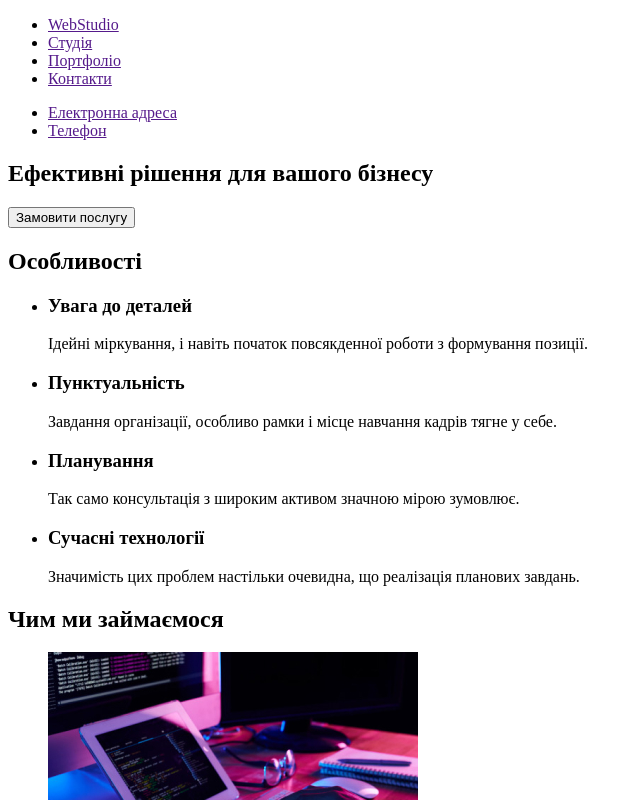
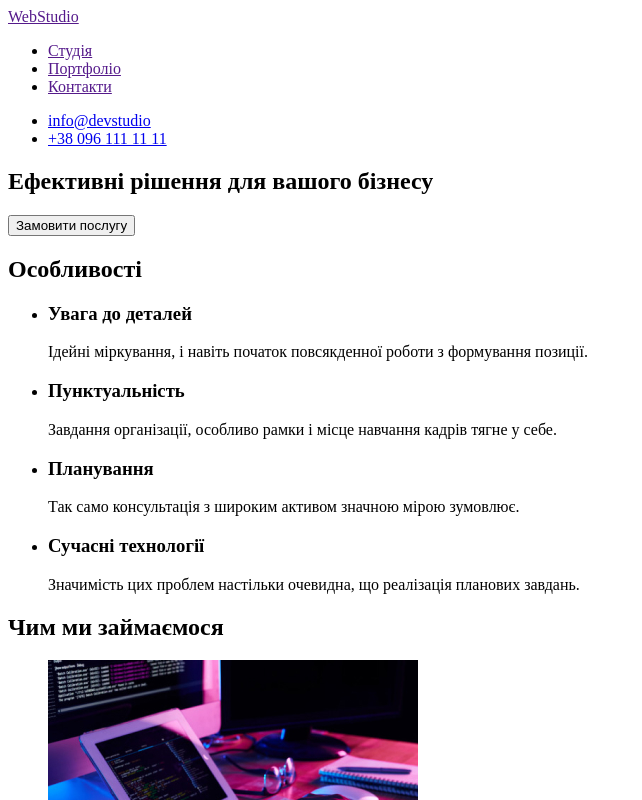
Before and after one commit to Nataliya202/homework-1, a plain HTML site: page index.html in a window 1280 px wide. Shown: the top 800 px of the page, without its empty margins (0-642 px from the left). Drawn offline with Linux system fonts and the light colour scheme.

Commit message:
update index.html file

```diff
--- a/index.html
+++ b/index.html
@@ -9,19 +9,18 @@
         <!--Шапка сайту-->
         <header>
             <nav>
+                <a href="">WebStudio</a>
 
                 <ul>
-                    <li><a href="">WebStudio</a></li>
                     <li><a href="">Студія</a></li>
                     <li><a href="">Портфоліо</a></li>
                     <li><a href="">Контакти</a></li>
                 </ul>
 
                 <ul>
-                    <li><a href="">Електронна адреса</a></li>
-                    <li><a href="">Телефон</a></li>
+                    <li><a href="mailto:info@devstudio">info@devstudio</a></li>
+                    <li><a href="tel:+380961111111">+38 096 111 11 11</a></li>
                 </ul>
-
             </nav>
         </header>
 
@@ -113,10 +112,13 @@
 
         <!--Футер-->
         <footer>
+            <a href="">WebStudio</a>
             <address>
-                м. Київ, Бульвар Лесі Українки, б.26 <br>
-                info@devstudio.com <br>
-                +38 096 111 11 11
+                <ul>
+                    <li><a href="https://goo.gl/maps/NuwNApNPuGuXf65A8" target="_blank">м. Київ, пр-т Лесі Українки, 26</a></li>
+                    <li><a href="mailto:info@devstudio">info@devstudio</a></li>
+                    <li><a href="tel:+380961111111">+38 096 111 11 11</a></li>
+                </ul>
             </address>
         </footer>
     </body>
```
